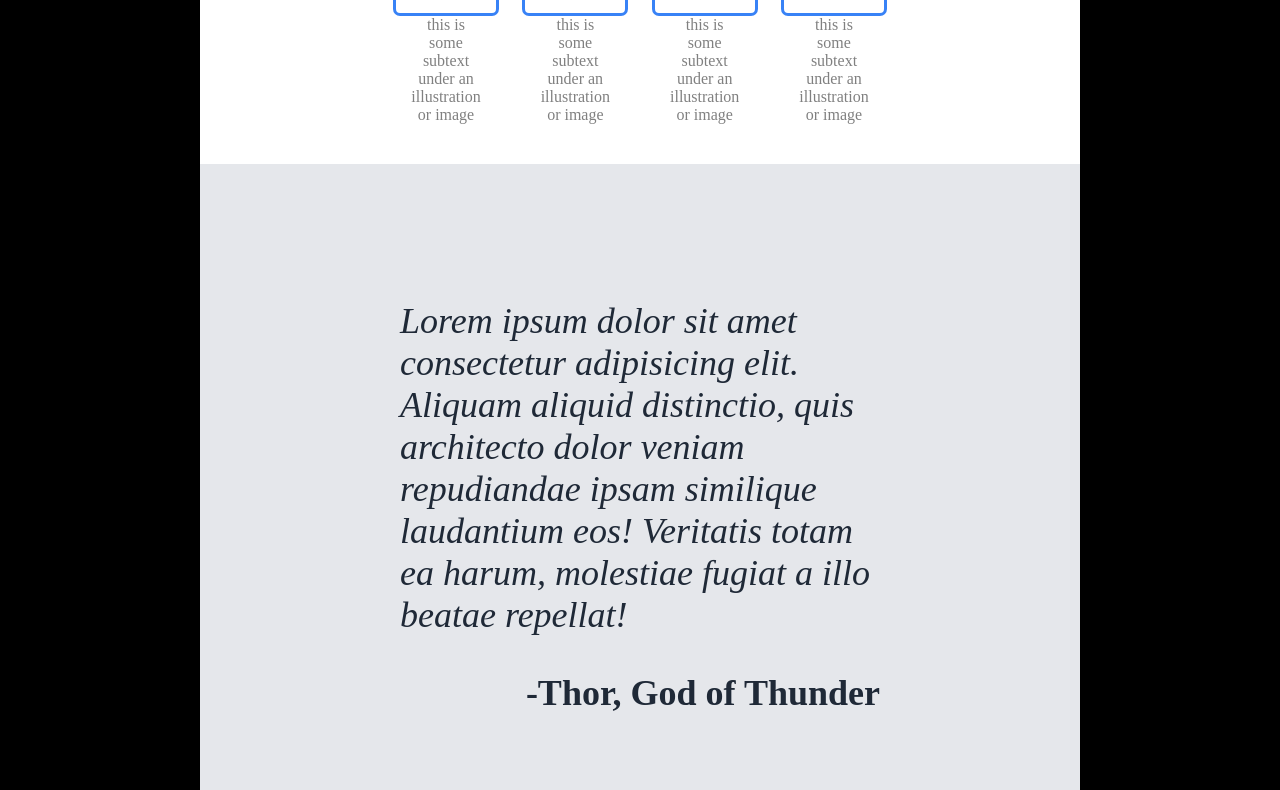
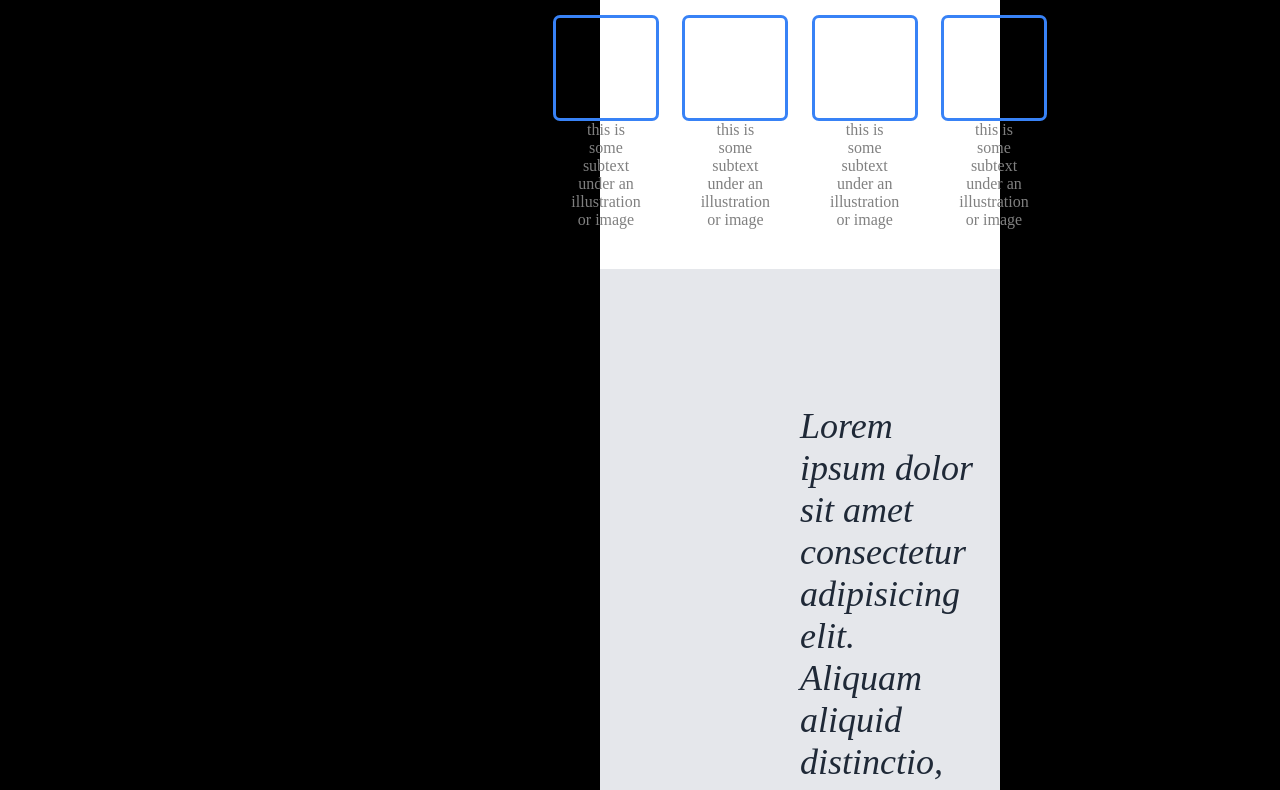
Before and after one commit to troywickliffe/landing-page, a plain HTML site: page index.html in a window 1280 px wide. Shown: the part 724-1514 px from the top of the page. Drawn offline with Linux system fonts and the light colour scheme.

Commit message:
Update body margin

```diff
--- a/styles.css
+++ b/styles.css
@@ -1,7 +1,7 @@
 body {
     display: flex;
     flex-direction: column;
-    margin: 0 200px;
+    margin: 0 600px;
     background-color: black;
 }
 
```
